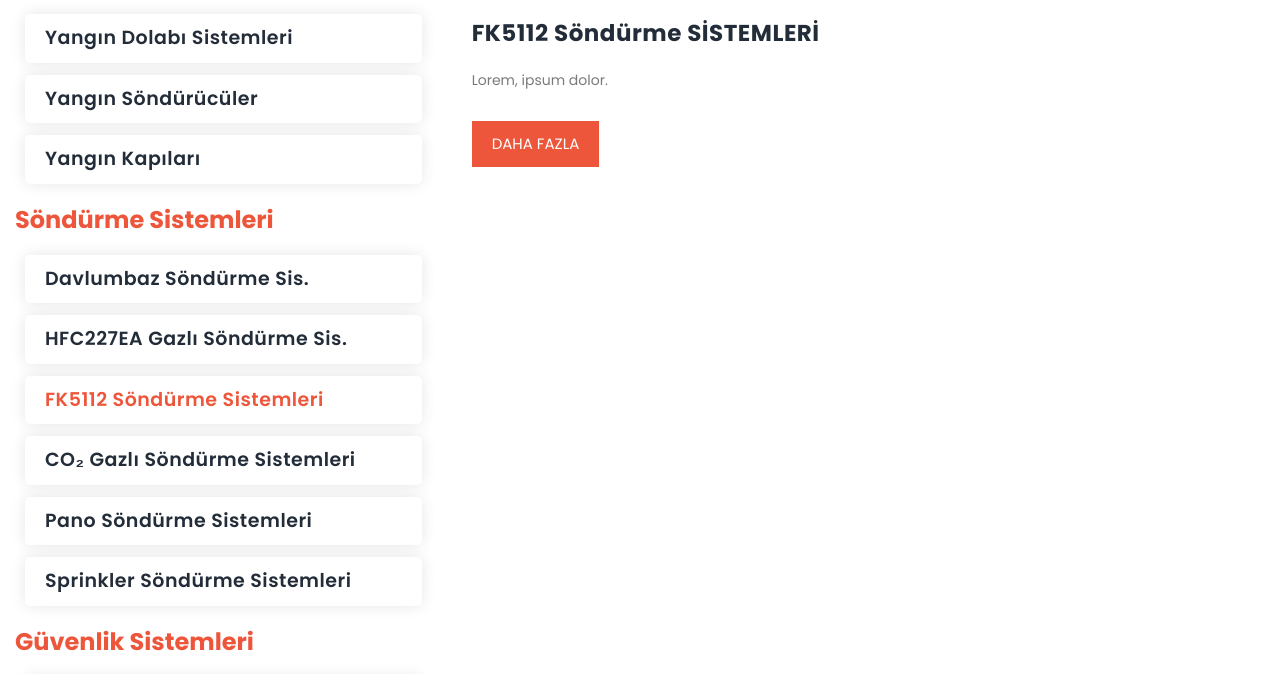
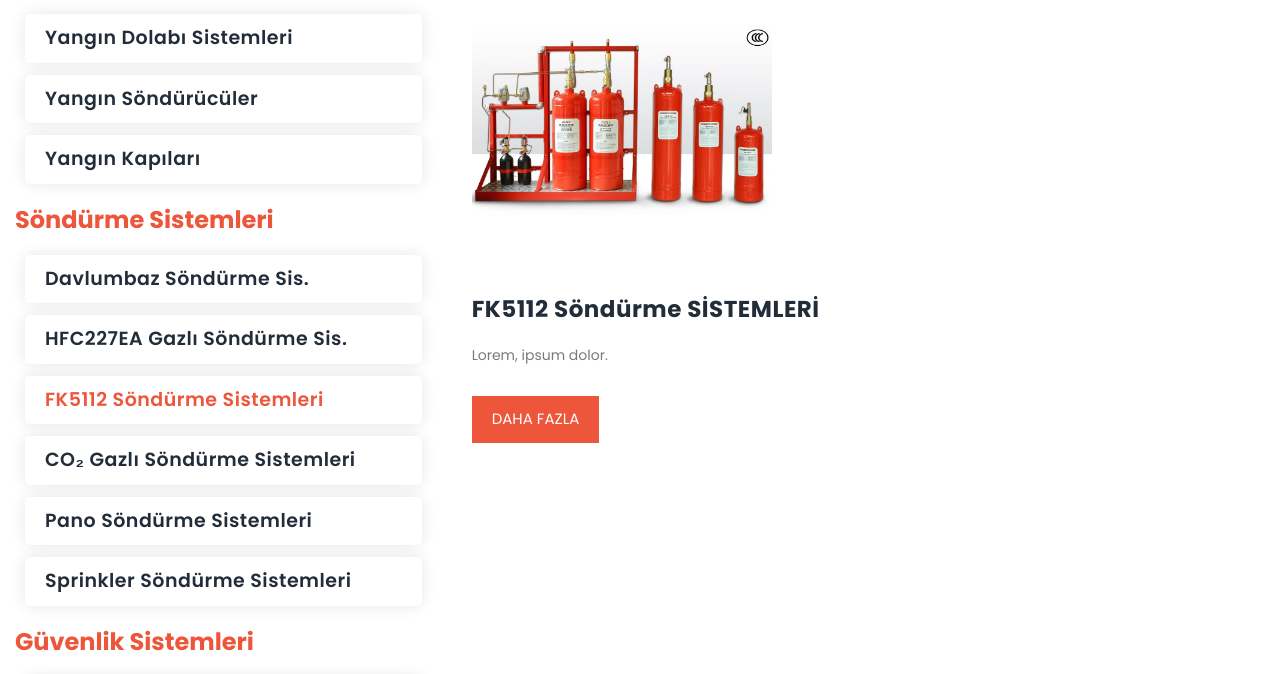
Before and after one commit to enderimen/emfar-yangin-sondurme, a plain HTML site: page index.html in a window 1280 px wide. Both pictures are taken after a click on the tab "FK5112 Söndürme Sistemleri". Shown: the part 2354-3028 px from the top of the page. Drawn offline with Linux system fonts and the light colour scheme.

Commit message:
Add files via upload

```diff
--- a/index.html
+++ b/index.html
@@ -309,7 +309,7 @@ https://templatemo.com/tm-548-training-studio
                     </div>
                   </article>
                   <article id='tabs-6'>
-                    <img height="300" src="assets/images/service-photo/FK5112.jpg" alt="Fourth Training">
+                    <img height="300" src="assets/images/service-photo/Fk5112.avif" alt="Fourth Training">
                     <h4>FK5112 Söndürme SİSTEMLERİ</h4>
                     <p>Lorem, ipsum dolor.</p>
                     <div class="main-button">
```
